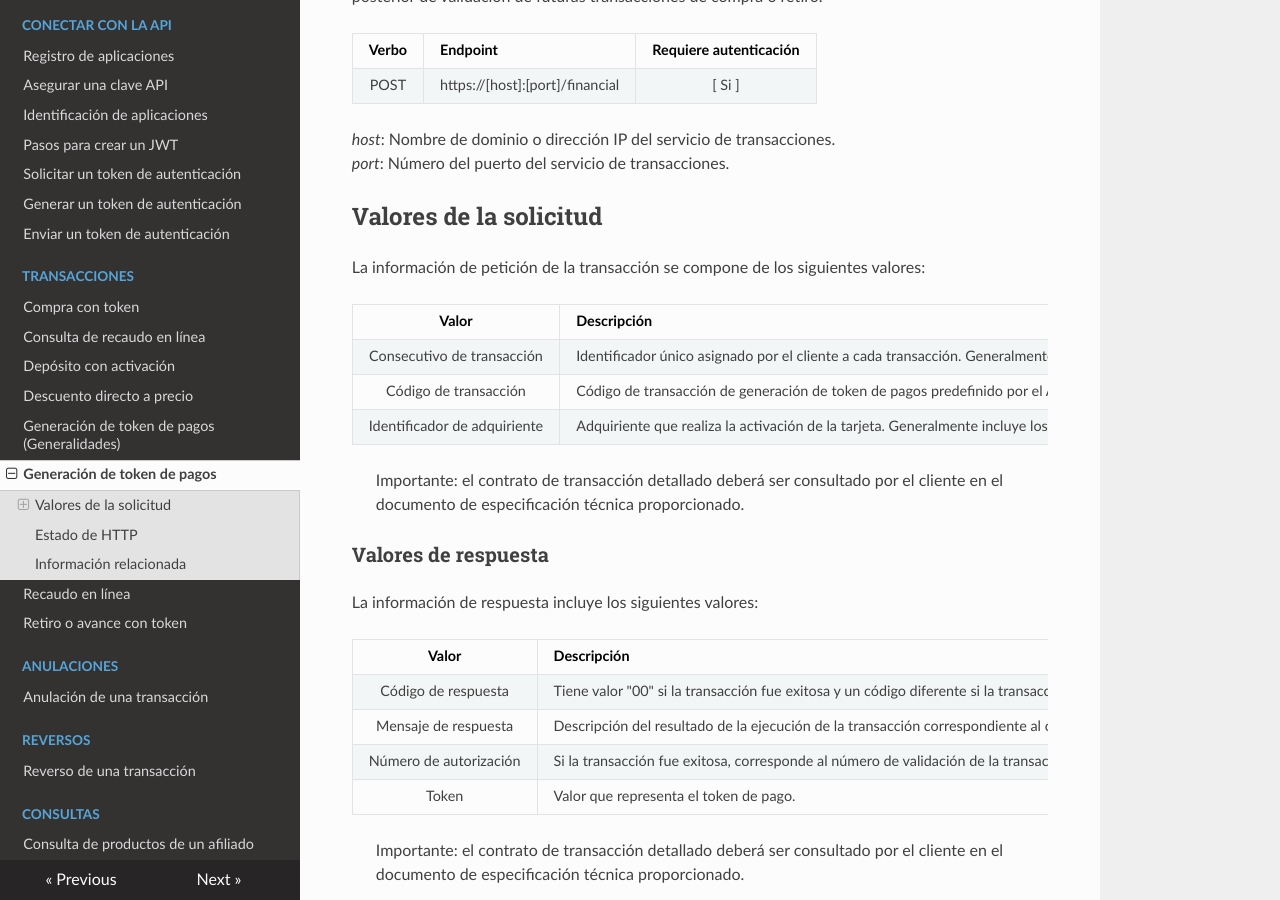
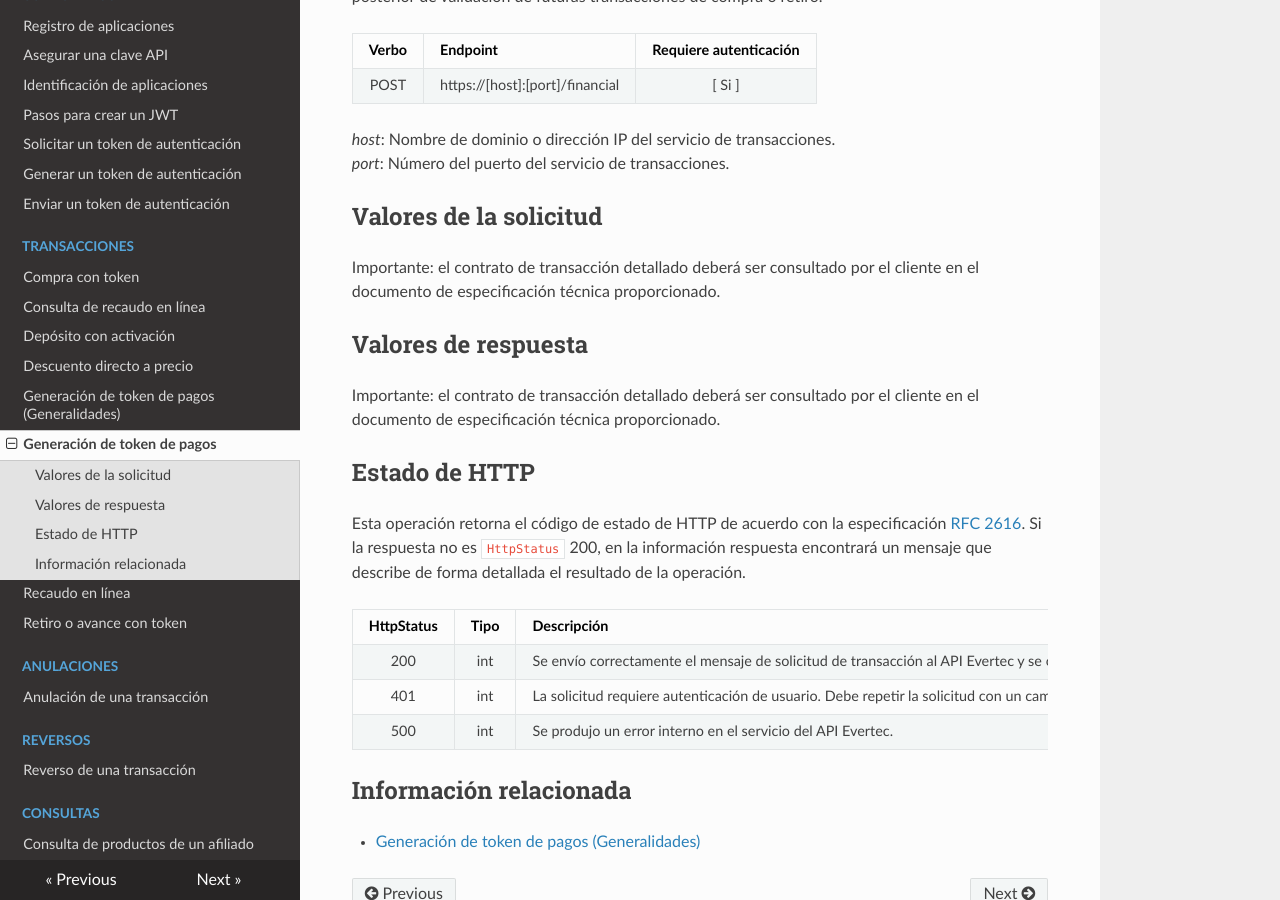
Before and after one commit to Picasso-api/Evertec-API, an MkDocs documentation site: the page built from docs/generate-payment-token.md, in a window 1280 px wide and 900 px high, scrolled down 199 px. Built offline with MkDocs 1.6.1, drawn with Linux system fonts in a browser that asks for light colours; nearby versions of some CDN libraries.

```diff
--- a/docs/generate-payment-token.md
+++ b/docs/generate-payment-token.md
@@ -11,28 +11,11 @@ Procesa una solicitud financiera de generación de token de pagos, utilizado com
 
 ## Valores de la solicitud
 
-La información de petición de la transacción se compone de los siguientes valores:
+Importante: el contrato de transacción detallado deberá ser consultado por el cliente en el documento de especificación técnica proporcionado.
 
-| Valor | Descripción                                      |
-| :---: | --------------------------------------------- |
-Consecutivo de transacción | Identificador único asignado por el cliente a cada transacción. Generalmente definido por un identificador global único ó GUID.
-Código de transacción | Código de transacción de generación de token de pagos predefinido por el API Evertec.
-Identificador de adquiriente | Adquiriente que realiza la activación de la tarjeta. Generalmente incluye los identificadores del almacén y de la terminal de origen.
+## Valores de respuesta
 
->Importante: el contrato de transacción detallado deberá ser consultado por el cliente en el documento de especificación técnica proporcionado.
-
-### Valores de respuesta
-
-La información de respuesta incluye los siguientes valores:
-
-| Valor | Descripción                                      |
-| :---: | --------------------------------------------- |
-Código de respuesta | Tiene valor "00" si la transacción fue exitosa y un código diferente si la transacción fue declinada. El mensaje de respuesta indicará el motivo de declinación.
-Mensaje de respuesta | Descripción del resultado de la ejecución de la transacción correspondiente al código de respuesta.
-Número de autorización | Si la transacción fue exitosa, corresponde al número de validación de la transacción retornado por el API Evertec.
-Token | Valor que representa el token de pago.
-
->Importante: el contrato de transacción detallado deberá ser consultado por el cliente en el documento de especificación técnica proporcionado.
+Importante: el contrato de transacción detallado deberá ser consultado por el cliente en el documento de especificación técnica proporcionado.
 
 ## Estado de HTTP
 
```
